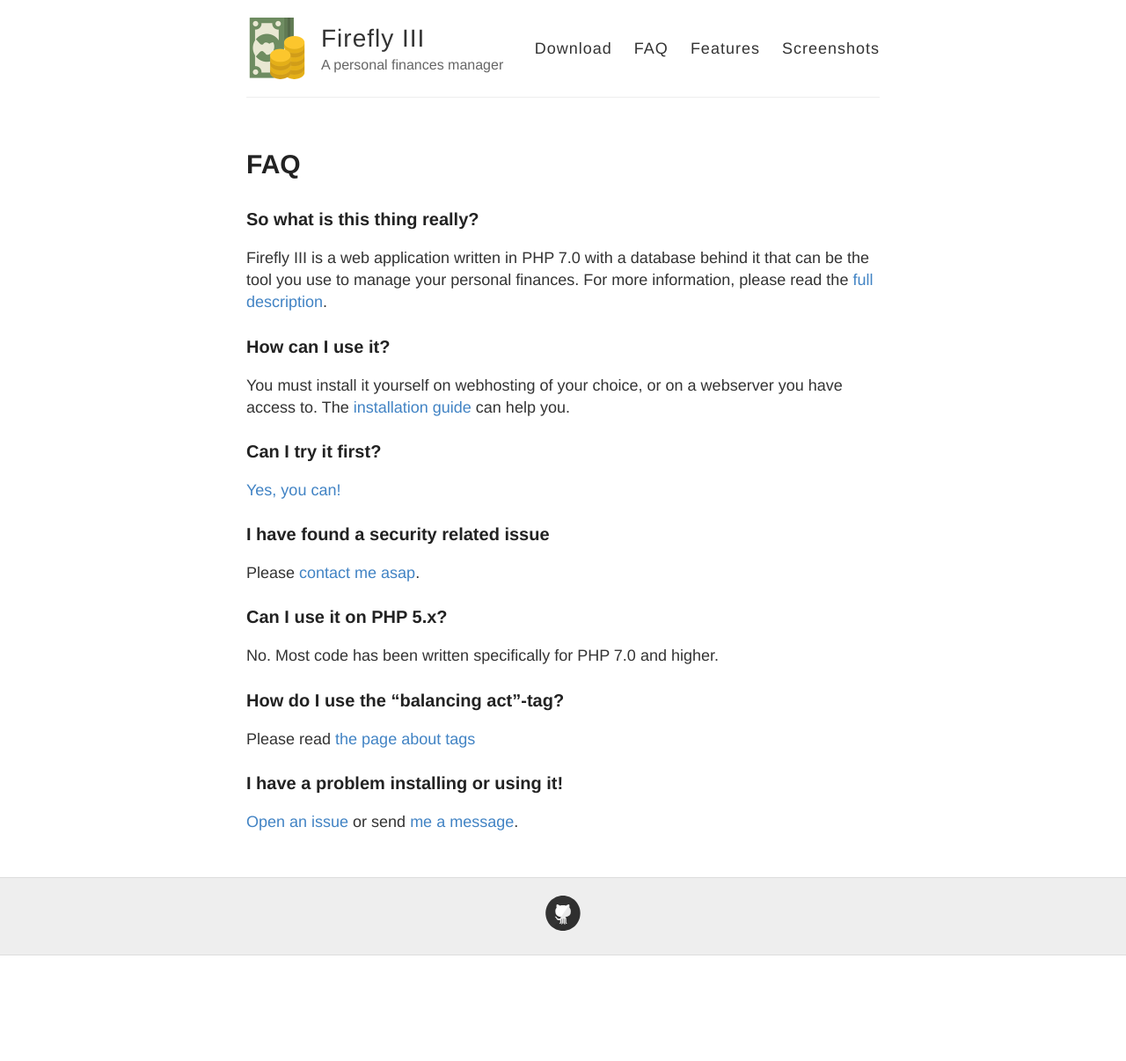
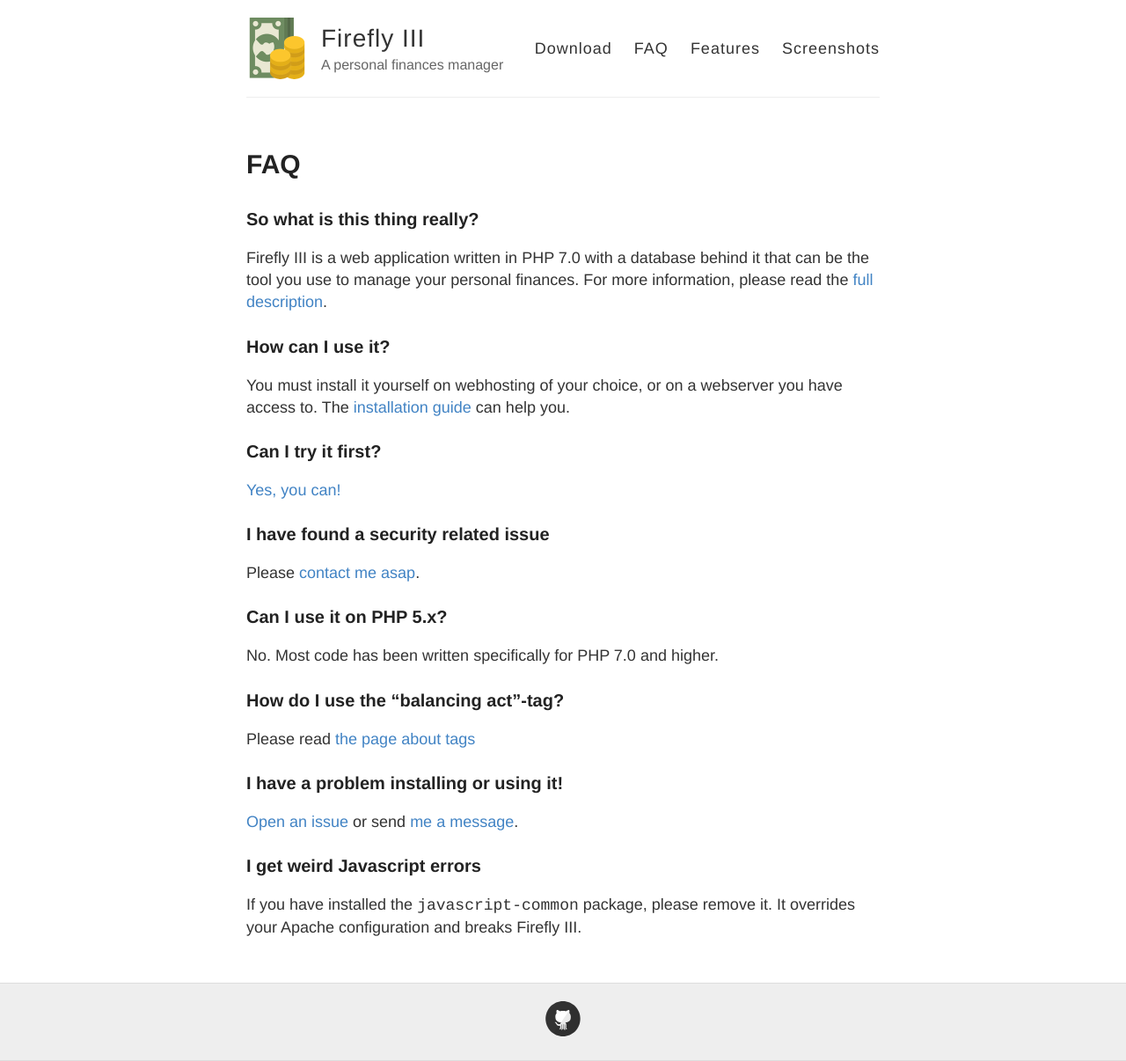
Before and after one commit to firefly-iii/firefly-iii.org, a Jekyll site: the page built from faq.md, in a window 1280 px wide. Shown: the whole page at 88% size. Built offline with Jekyll 4.4.1, drawn with Linux system fonts in a browser that asks for light colours; before the commit the page ends 1086 px from its top, so only the background shows below that.

Commit message:
Mention JS package

```diff
--- a/faq.md
+++ b/faq.md
@@ -32,3 +32,7 @@ Please read [the page about tags](/tags/)
 ### I have a problem installing or using it!
 
 [Open an issue](https://github.com/firefly-iii/firefly-iii/issues/new) or send [me a message](mailto:thegrumpydictator@gmail.com).
+
+### I get weird Javascript errors
+
+If you have installed the `javascript-common` package, please remove it. It overrides your Apache configuration and breaks Firefly III.
```
